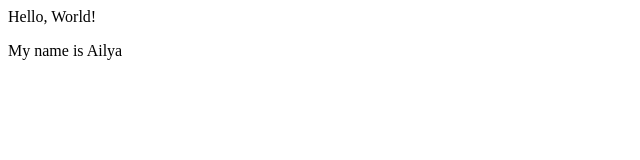
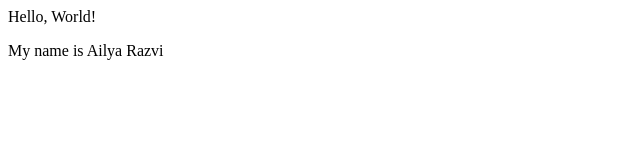
Before and after one commit to azrazvi/azrazvi.github.io, a plain HTML site: page wa/wa1.html in a window 1280 px wide. Shown: the full height of the page, 0-640 px from the left. Drawn offline with Linux system fonts and the light colour scheme.

Commit message:
Update wa1.html

```diff
--- a/wa/wa1.html
+++ b/wa/wa1.html
@@ -2,6 +2,6 @@
     <head></head>
     <body>
         <p>Hello, World!</p>
-        <p> My name is Ailya</p>
+        <p> My name is Ailya Razvi</p>
     </body>
 </html>
```
